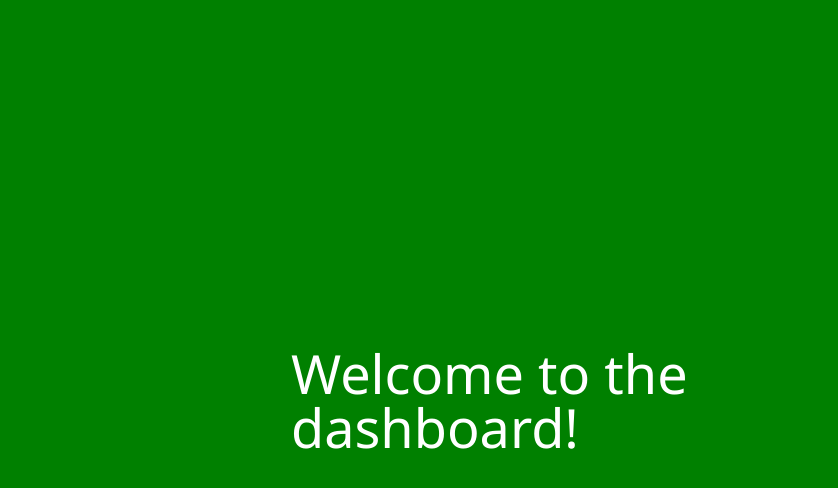
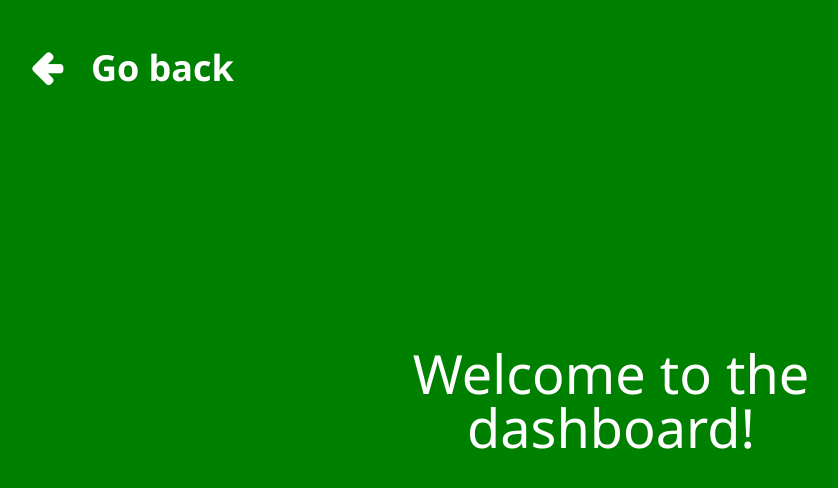
Before and after one commit to fbs-vincent/navbar, a plain HTML site: page dashboard.html in a window 1280 px wide. Shown: the whole page, without its empty margins (29-867 px from the left). Drawn offline with Linux system fonts and the light colour scheme.

Commit message:
Updated the dashboard.

```diff
--- a/css/index.css
+++ b/css/index.css
@@ -414,6 +414,24 @@
        font-size: 54px;
    }
 
+   .dashboard i {
+       position: absolute;
+       top: 50px;
+       left: 60px;
+       color: #fff;
+       font-size: 36px;
+       font-weight: 700;
+       transition: 0.1s all ease-in;
+   }
+
+   .dashboard i:hover {
+       color: blue;
+   }
+
+   .dashboard span {
+       margin-left: 20px;
+       font-size: 36px;
+   }
 
    /* ===================================================================
    * 5.0 :: End Main Content
--- a/dashboard.html
+++ b/dashboard.html
@@ -6,13 +6,22 @@
     <meta http-equiv="X-UA-Compatible" content="ie=edge" />
     <title>Dashboard</title>
     <link rel="stylesheet" href="/css/index.css" />
+    <link
+      rel="stylesheet"
+      href="https://stackpath.bootstrapcdn.com/font-awesome/4.7.0/css/font-awesome.min.css"
+    />
   </head>
   <body>
     <div class="container-fluid">
       <div class="row">
         <div class="dashboard">
+          <a href="/index.html">
+            <i class="fa fa-arrow-left" aria-hidden="true">
+              <span>Go back</span></i
+            ></a
+          >
           <div class="dashboard-wrapper">
-            <h1>Welcome to the dashboard!</h1>
+            <h1 class="text-center">Welcome to the dashboard!</h1>
           </div>
         </div>
       </div>
```
